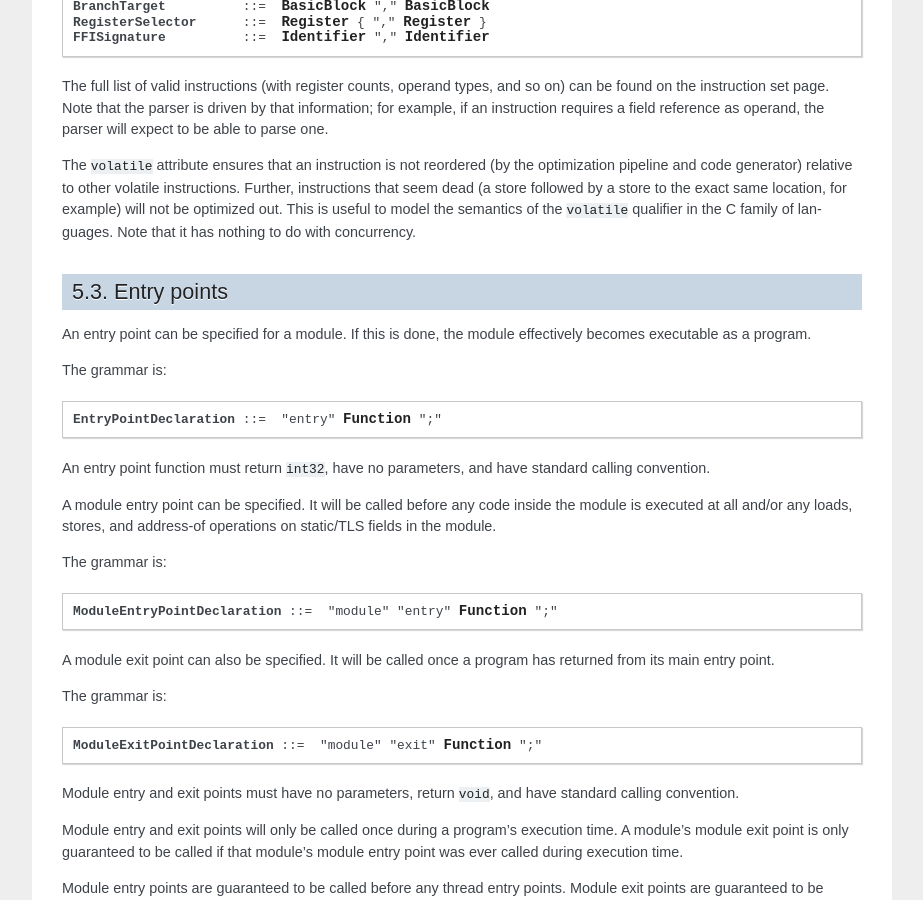
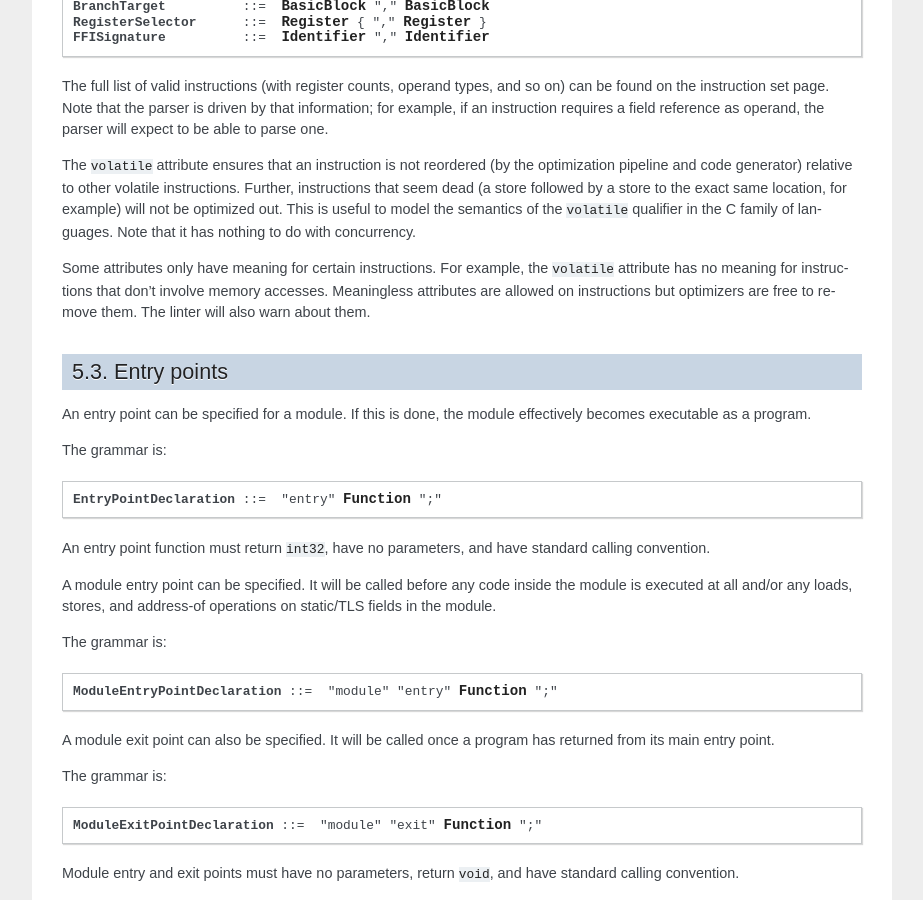
Before and after one commit to lycus/mci, a Sphinx documentation site: the page built from docs/assembly_language.rst, in a window 1280 px wide and 900 px high, scrolled down 3543 px. Shown: the whole window, without its empty margins (198-1121 px from the left). Built offline with Sphinx 7.4.7, drawn with Linux system fonts in a browser that asks for light colours.

Commit message:
Add a lint pass to detect meaningless instruction attributes.
Also clarify docs regarding this.

```diff
--- a/docs/assembly_language.rst
+++ b/docs/assembly_language.rst
@@ -221,6 +221,11 @@ store to the exact same location, for example) will not be optimized out. This
 is useful to model the semantics of the ``volatile`` qualifier in the C family
 of languages. Note that it has nothing to do with concurrency.
 
+Some attributes only have meaning for certain instructions. For example, the
+``volatile`` attribute has no meaning for instructions that don't involve
+memory accesses. Meaningless attributes are allowed on instructions but
+optimizers are free to remove them. The linter will also warn about them.
+
 Entry points
 ++++++++++++
 
```
Also changed, not shown: 2 other files.
